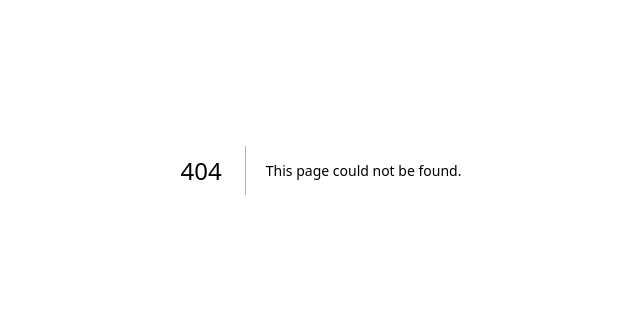
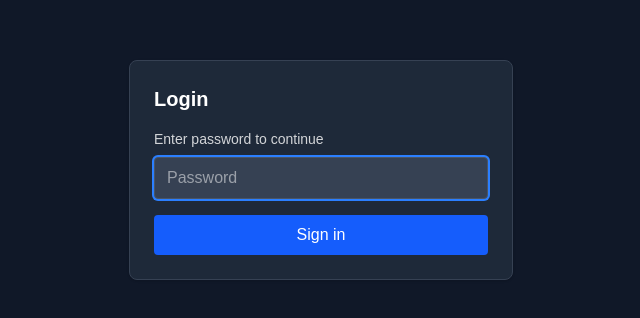
Before and after one commit to cajcodes/gpt5-playground, a Next.js app in the folder frontend/: page /login in a window 1280 px wide. Before the commit this address had no page. Shown: the part 230-548 px from the top of the page, without its empty margins (319-959 px from the left). Built offline with nearby package versions, Linux system fonts and the light colour scheme.

Commit message:
Implement authentication check in chat API and add logout functionality in chat page. Users must be logged in to access chat features, and a logout button has been added to facilitate user session management.

```diff
--- /dev/null
+++ b/frontend/middleware.ts
@@ -0,0 +1,35 @@
+import type { NextRequest } from "next/server";
+import { NextResponse } from "next/server";
+
+export function middleware(request: NextRequest) {
+  const { pathname, search } = request.nextUrl;
+
+  const isLoggedIn = request.cookies.get("auth")?.value === "1";
+
+  // If already logged in and visiting /login, send to /chat
+  if (pathname.startsWith("/login")) {
+    if (isLoggedIn) {
+      const url = new URL("/chat", request.url);
+      return NextResponse.redirect(url);
+    }
+    return NextResponse.next();
+  }
+
+  // Protect chat page and its API route
+  const protectedPrefixes = ["/chat", "/api/chat"] as const;
+  const isProtected = protectedPrefixes.some((prefix) => pathname.startsWith(prefix));
+
+  if (isProtected && !isLoggedIn) {
+    const loginUrl = new URL("/login", request.url);
+    // Preserve where the user was going
+    loginUrl.searchParams.set("from", `${pathname}${search || ""}`);
+    return NextResponse.redirect(loginUrl);
+  }
+
+  return NextResponse.next();
+}
+
+// Run on all routes; we gate inside by path so we don't miss routes in dev
+export const config = {
+  matcher: ["/:path*"],
+};
--- a/frontend/src/app/api/chat/route.ts
+++ b/frontend/src/app/api/chat/route.ts
@@ -4,6 +4,11 @@ import OpenAI from "openai";
 export const runtime = "edge"; // Vercel Edge
 
 export async function POST(req: NextRequest) {
+  // Simple auth check: require auth cookie
+  const isLoggedIn = req.cookies.get("auth")?.value === "1";
+  if (!isLoggedIn) {
+    return new Response("Unauthorized", { status: 401 });
+  }
   try {
     const { messages, model } = await req.json();
 
--- /dev/null
+++ b/frontend/src/app/api/login/route.ts
@@ -0,0 +1,29 @@
+import { NextResponse } from "next/server";
+
+export async function POST(request: Request) {
+  try {
+    const body = await request.json();
+    const password = typeof body?.password === "string" ? body.password : "";
+
+    const expectedPassword =
+      process.env.AUTH_PASSWORD || process.env.NEXT_PUBLIC_AUTH_PASSWORD || "password";
+
+    if (password !== expectedPassword) {
+      return NextResponse.json({ ok: false, error: "Invalid password" }, { status: 401 });
+    }
+
+    const response = NextResponse.json({ ok: true });
+    response.cookies.set({
+      name: "auth",
+      value: "1",
+      httpOnly: true,
+      path: "/",
+      sameSite: "lax",
+      secure: process.env.NODE_ENV === "production",
+      maxAge: 60 * 60 * 24 * 30, // 30 days
+    });
+    return response;
+  } catch (error) {
+    return NextResponse.json({ ok: false, error: "Bad request" }, { status: 400 });
+  }
+}
--- /dev/null
+++ b/frontend/src/app/chat/layout.tsx
@@ -0,0 +1,14 @@
+import { cookies } from "next/headers";
+import { redirect } from "next/navigation";
+import type { ReactNode } from "react";
+
+export const dynamic = "force-dynamic";
+
+export default async function ChatLayout({ children }: { children: ReactNode }) {
+  const cookieStore = await cookies();
+  const isLoggedIn = cookieStore.get("auth")?.value === "1";
+  if (!isLoggedIn) {
+    redirect("/login?from=/chat");
+  }
+  return <>{children}</>;
+}
--- a/frontend/src/app/chat/page.tsx
+++ b/frontend/src/app/chat/page.tsx
@@ -153,6 +153,15 @@ export default function ChatPage() {
         <div className="flex items-center gap-3">
           <ModelSelector />
           {threadId && <MemorySwitch threadId={threadId} />}
+          <button
+            onClick={() => {
+              document.cookie = "auth=; path=/; expires=Thu, 01 Jan 1970 00:00:00 GMT";
+              window.location.href = "/login";
+            }}
+            className="px-3 py-1 text-sm bg-red-600 hover:bg-red-500 rounded"
+          >
+            Logout
+          </button>
         </div>
       </div>
       <div ref={chatContainerRef} className="flex-1 overflow-y-auto p-4">
--- /dev/null
+++ b/frontend/src/app/login/page.tsx
@@ -0,0 +1,69 @@
+"use client";
+
+import { useState } from "react";
+import { useSearchParams, useRouter } from "next/navigation";
+
+export default function LoginPage() {
+  const [password, setPassword] = useState("");
+  const [error, setError] = useState<string | null>(null);
+  const [isLoading, setIsLoading] = useState(false);
+  const searchParams = useSearchParams();
+  const router = useRouter();
+
+  const handleSubmit = async (e: React.FormEvent) => {
+    e.preventDefault();
+    setIsLoading(true);
+    setError(null);
+    try {
+      const res = await fetch("/api/login", {
+        method: "POST",
+        headers: { "Content-Type": "application/json" },
+        body: JSON.stringify({ password }),
+      });
+      if (!res.ok) {
+        const data = await res.json().catch(() => ({ error: "Invalid password" }));
+        setError(data.error || "Invalid password");
+        setIsLoading(false);
+        return;
+      }
+      const from = searchParams.get("from") || "/chat";
+      router.replace(from);
+    } catch (err) {
+      setError("Something went wrong. Please try again.");
+      setIsLoading(false);
+    }
+  };
+
+  return (
+    <div className="flex items-center justify-center min-h-screen bg-gray-900 text-white">
+      <form
+        onSubmit={handleSubmit}
+        className="w-full max-w-sm bg-gray-800 p-6 rounded-lg border border-gray-700 shadow"
+      >
+        <h1 className="text-xl font-semibold mb-4">Login</h1>
+        <label className="block mb-2 text-sm text-white/80" htmlFor="password">
+          Enter password to continue
+        </label>
+        <input
+          id="password"
+          type="password"
+          className="w-full px-3 py-2 rounded bg-gray-700 border border-gray-600 focus:outline-none focus:ring-2 focus:ring-blue-500"
+          value={password}
+          onChange={(e) => setPassword(e.target.value)}
+          placeholder="Password"
+          autoFocus
+        />
+        {error && <p className="text-red-400 text-sm mt-2">{error}</p>}
+        <button
+          type="submit"
+          disabled={isLoading || !password}
+          className={`mt-4 w-full py-2 rounded ${
+            isLoading ? "bg-blue-400 opacity-70 cursor-not-allowed" : "bg-blue-600 hover:bg-blue-500"
+          }`}
+        >
+          {isLoading ? "Signing in…" : "Sign in"}
+        </button>
+      </form>
+    </div>
+  );
+}
```
